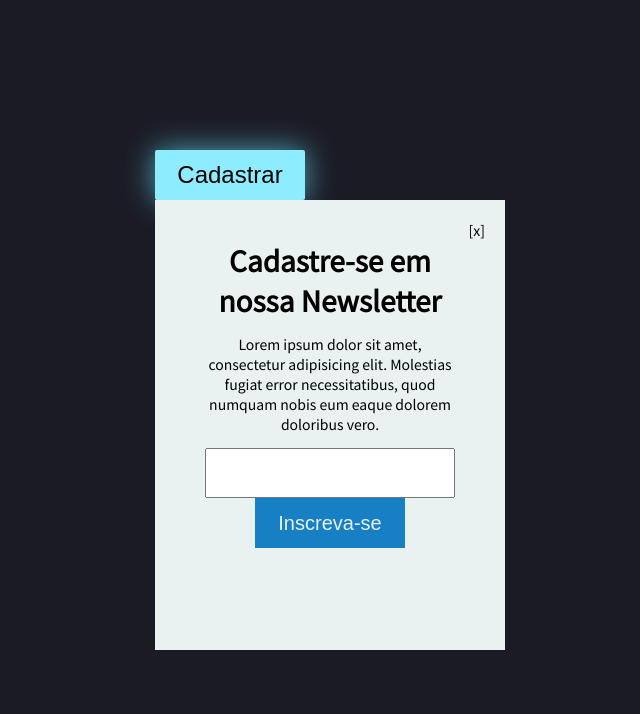
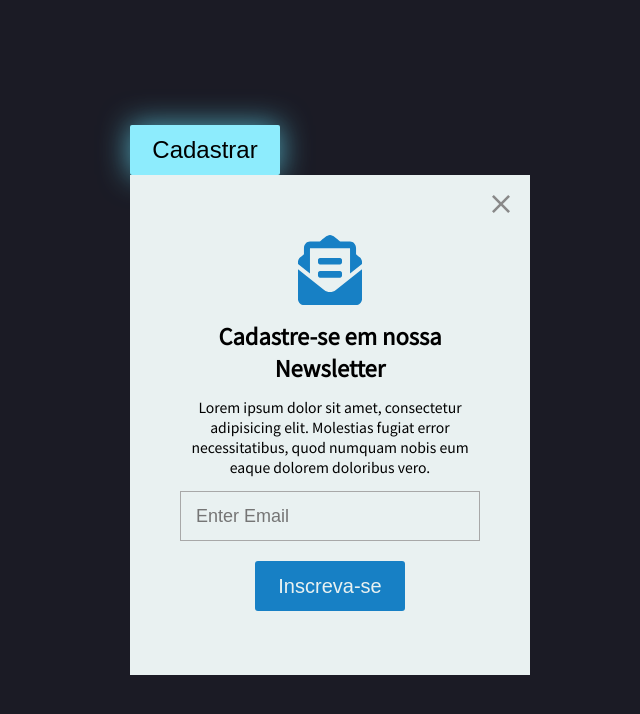
Before and after one commit to JonatasAlexandrao/componentes, a plain HTML site: page ModalPopupBox/index.html in a window 1280 px wide. Shown: the whole page, without its empty margins (310-950 px from the left). Drawn offline with Linux system fonts and the light colour scheme.

Commit message:
finished design

```diff
--- a/ModalPopupBox/index.html
+++ b/ModalPopupBox/index.html
@@ -15,13 +15,27 @@
     <button class="btnCadastrar">Cadastrar</button>
 
     <div class="popupBox">
-      <span class="iconClose">[x]</span>
-      <img src="" alt="">
+      <!-- <span class="iconClose">[x]</span> -->
+      <svg class="iconClose" width="224" height="224" viewBox="0 0 224 224" fill="none" xmlns="http://www.w3.org/2000/svg">
+        <path d="M224 22.56L201.44 0L112 89.44L22.56 0L0 22.56L89.44 112L0 201.44L22.56 224L112 134.56L201.44 224L224 201.44L134.56 112L224 22.56Z" fill="white"/>
+      </svg>
+
+      <svg class="iconEmail" width="240" height="262" viewBox="0 0 240 262" fill="none" xmlns="http://www.w3.org/2000/svg">
+        <g clip-path="url(#clip0)">
+          <path d="M82.5 110.532H157.5C161.644 110.532 165 106.868 165 102.344V94.1567C165 89.6331 161.644 85.9692 157.5 85.9692H82.5C78.3562 85.9692 75 89.6331 75 94.1567V102.344C75 106.868 78.3562 110.532 82.5 110.532ZM75 151.469C75 155.993 78.3562 159.657 82.5 159.657H157.5C161.644 159.657 165 155.993 165 151.469V143.282C165 138.758 161.644 135.094 157.5 135.094H82.5C78.3562 135.094 75 138.758 75 143.282V151.469ZM120 213.454C112.303 213.454 104.606 210.864 98.0344 205.681L0 128.37V237.438C0 251.004 10.0734 262 22.5 262H217.5C229.927 262 240 251.004 240 237.438V128.37L141.966 205.681C135.394 210.859 127.697 213.454 120 213.454ZM231.38 83.385C227.231 79.8337 223.298 76.4922 217.5 71.7127V49.1255C217.5 35.5598 207.427 24.563 195 24.563H158.648C157.223 23.4372 155.897 22.3831 154.411 21.2061C146.531 14.9273 130.875 -0.178621 120 0.000480209C109.125 -0.178621 93.4734 14.9273 85.5891 21.2061C84.1031 22.3831 82.7766 23.4372 81.3516 24.563H45C32.5734 24.563 22.5 35.5598 22.5 49.1255V71.7127C16.7016 76.4871 12.7687 79.8337 8.62031 83.385C5.93512 85.6823 3.76366 88.6161 2.27022 91.9646C0.776778 95.313 0.000462097 98.9884 0 102.713L0 108.162L45 143.65V49.1255H195V143.65L240 108.162V102.713C240 95.1699 236.822 88.0417 231.38 83.385Z" fill="white"/>
+        </g>
+        <defs>
+          <clipPath id="clip0">
+           <rect width="240" height="262" fill="white"/>
+          </clipPath>
+        </defs>
+      </svg>
+
       <h1>Cadastre-se em nossa Newsletter</h1>
       <p>
         Lorem ipsum dolor sit amet, consectetur adipisicing elit. Molestias fugiat error necessitatibus, quod numquam nobis eum eaque dolorem doloribus vero.
       </p>
-      <input class="inputEmail" type="text">
+      <input class="inputEmail" type="email" placeholder="Enter Email" >
       <button class="signUp">Inscreva-se</button>
 
     </div>
--- a/ModalPopupBox/style.css
+++ b/ModalPopupBox/style.css
@@ -62,45 +62,71 @@ body {
 }*/
 
 .popupBox {
-
   position: relative;
   display: block;
   text-align: center;
 
-  width: 350px;
-  height: 450px;
+  width: 400px;
+  height: 500px;
 
   padding: 20px 50px;
-
   background-color: var(--color-background);
-
 }
 
 .iconClose {
   position: absolute;
   right: 20px;
   top: 20px;
+  width: 18px;
+  height: 18px;
+
+  cursor: pointer;
+  transition: .3s;
+}
+.iconClose > path { fill: rgb(137, 137, 137); }
+.iconClose:hover { transform: scale(1.3); }
+
+.iconEmail {
+  width: 70px;
+  height: 70px;
+
+  margin: 40px 0 10px 0;
+}
+.iconEmail path {
+  fill: rgb(23, 128, 197);
 }
 
-img {
-
-}
-
-h1 {
-  margin: 0;
-}
+h1 { margin: 0; font-size: 22px; }
 
 .inputEmail {
   width: 100%;
   height: 50px;
+
+  background-color: transparent;
+  border-style: none;
+  border: 1px rgb(168, 168, 168) solid;
+
+  padding-left: 15px;
+  font-size: 18px;
+
 }
 .signUp {
   width: 150px;
   height: 50px;
 
   font-size: 20px;
+  margin-top: 20px;
 
   border: none;
+  border-radius: 3px;
   background-color: rgb(23, 128, 197);
   color: var(--color-background);
+
+  transition: .3s;
 }
+
+.signUp:hover {
+  background-color: rgb(40, 154, 230);
+  transform: scale(1.05);
+
+}
```
Also changed, not shown: ModalPopupBox/icons/X.svg (added), ModalPopupBox/icons/email.svg (added).
